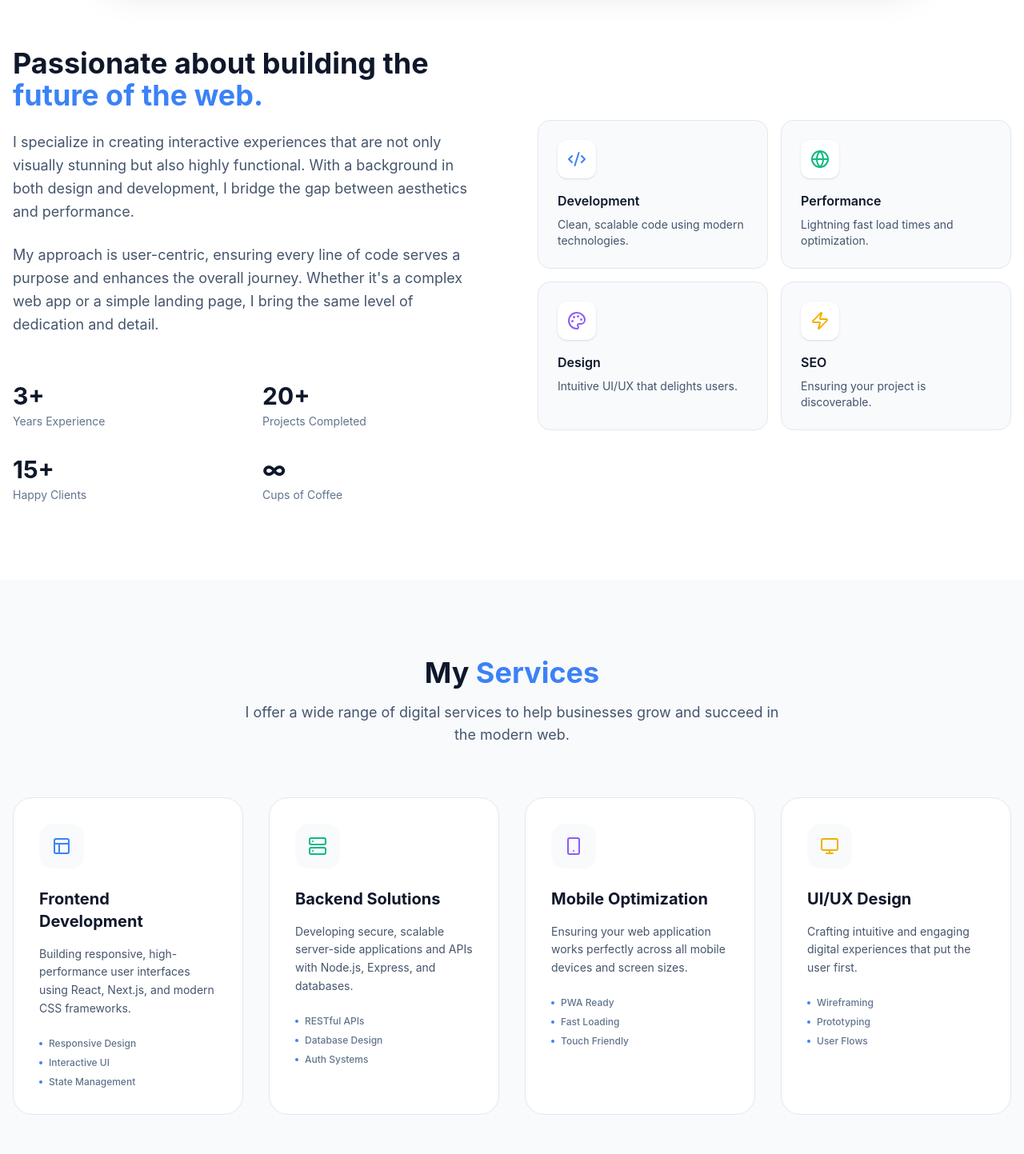
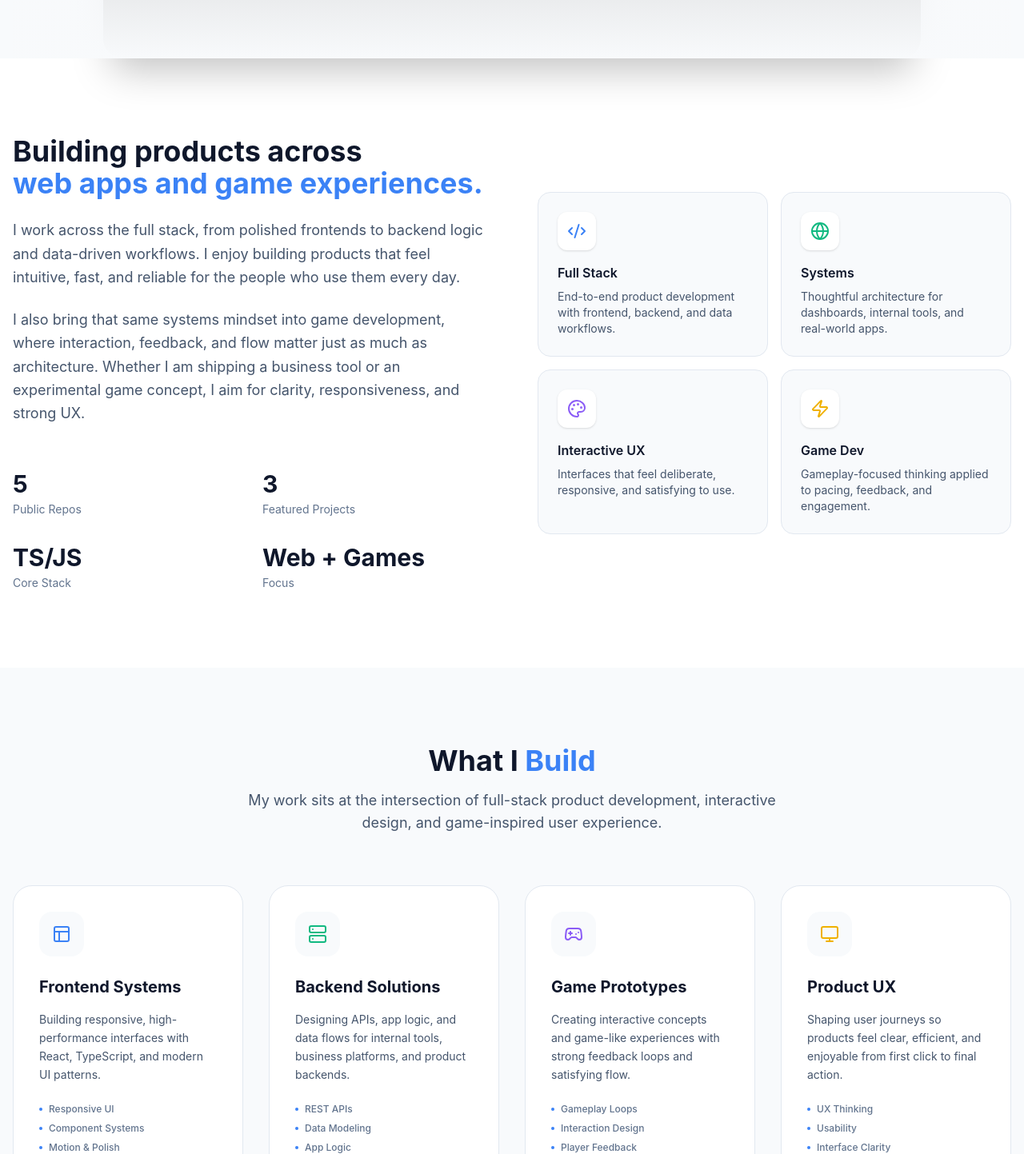
Before and after one commit to karamihantristankyle/Portfolio, a React (Vite) app: page / in a window 1280 px wide. Shown: the part 1327-2770 px from the top of the page at 80% size. Built offline with nearby package versions, Linux system fonts and the light colour scheme; grey boxes are pictures that could not be loaded.

Commit message:
feat: polish portfolio around github projects

```diff
--- a/src/components/About.tsx
+++ b/src/components/About.tsx
@@ -3,10 +3,10 @@ import { motion } from 'framer-motion';
 import { Code2, Palette, Globe, Zap } from 'lucide-react';
 
 const stats = [
-  { label: 'Years Experience', value: '3+' },
-  { label: 'Projects Completed', value: '20+' },
-  { label: 'Happy Clients', value: '15+' },
-  { label: 'Cups of Coffee', value: '∞' },
+  { label: 'Public Repos', value: '5' },
+  { label: 'Featured Projects', value: '3' },
+  { label: 'Core Stack', value: 'TS/JS' },
+  { label: 'Focus', value: 'Web + Games' },
 ];
 
 const About = () => {
@@ -21,14 +21,14 @@ const About = () => {
             className="space-y-6"
           >
             <h2 className="text-3xl md:text-4xl font-bold text-slate-900 dark:text-white">
-              Passionate about building the <br />
-              <span className="text-primary">future of the web.</span>
+              Building products across <br />
+              <span className="text-primary">web apps and game experiences.</span>
             </h2>
             <p className="text-lg text-slate-600 dark:text-slate-400 leading-relaxed">
-              I specialize in creating interactive experiences that are not only visually stunning but also highly functional. With a background in both design and development, I bridge the gap between aesthetics and performance.
+              I work across the full stack, from polished frontends to backend logic and data-driven workflows. I enjoy building products that feel intuitive, fast, and reliable for the people who use them every day.
             </p>
             <p className="text-lg text-slate-600 dark:text-slate-400 leading-relaxed">
-              My approach is user-centric, ensuring every line of code serves a purpose and enhances the overall journey. Whether it's a complex web app or a simple landing page, I bring the same level of dedication and detail.
+              I also bring that same systems mindset into game development, where interaction, feedback, and flow matter just as much as architecture. Whether I am shipping a business tool or an experimental game concept, I aim for clarity, responsiveness, and strong UX.
             </p>
 
             <div className="grid grid-cols-2 gap-8 pt-8">
@@ -49,26 +49,26 @@ const About = () => {
           >
             <FeatureCard
               icon={<Code2 className="text-primary" />}
-              title="Development"
-              desc="Clean, scalable code using modern technologies."
+              title="Full Stack"
+              desc="End-to-end product development with frontend, backend, and data workflows."
               delay={0.2}
             />
             <FeatureCard
               icon={<Globe className="text-secondary" />}
-              title="Performance"
-              desc="Lightning fast load times and optimization."
+              title="Systems"
+              desc="Thoughtful architecture for dashboards, internal tools, and real-world apps."
               delay={0.3}
             />
             <FeatureCard
               icon={<Palette className="text-accent" />}
-              title="Design"
-              desc="Intuitive UI/UX that delights users."
+              title="Interactive UX"
+              desc="Interfaces that feel deliberate, responsive, and satisfying to use."
               delay={0.4}
             />
             <FeatureCard
               icon={<Zap className="text-yellow-500" />}
-              title="SEO"
-              desc="Ensuring your project is discoverable."
+              title="Game Dev"
+              desc="Gameplay-focused thinking applied to pacing, feedback, and engagement."
               delay={0.5}
             />
           </motion.div>
--- a/src/components/Footer.tsx
+++ b/src/components/Footer.tsx
@@ -1,5 +1,5 @@
 import { type ReactNode } from 'react';
-import { Github, Linkedin, Twitter, Instagram } from 'lucide-react';
+import { Github, Mail } from 'lucide-react';
 
 const Footer = () => {
   return (
@@ -7,14 +7,12 @@ const Footer = () => {
       <div className="max-w-7xl mx-auto">
         <div className="flex flex-col md:flex-row justify-between items-center gap-8">
           <div className="text-2xl font-bold bg-gradient-to-r from-primary to-accent bg-clip-text text-transparent">
-            Tan's Portfolio
+            Tristan's Portfolio
           </div>
 
           <div className="flex space-x-6">
-            <SocialLink href="#" icon={<Github size={20} />} />
-            <SocialLink href="#" icon={<Linkedin size={20} />} />
-            <SocialLink href="#" icon={<Twitter size={20} />} />
-            <SocialLink href="#" icon={<Instagram size={20} />} />
+            <SocialLink href="https://github.com/karamihantristankyle" icon={<Github size={20} />} external />
+            <SocialLink href="mailto:karamihan.tristankyle@gmail.com" icon={<Mail size={20} />} />
           </div>
 
           <div className="text-sm text-slate-500 dark:text-slate-500">
@@ -26,9 +24,11 @@ const Footer = () => {
   );
 };
 
-const SocialLink = ({ href, icon }: { href: string; icon: ReactNode }) => (
+const SocialLink = ({ href, icon, external = false }: { href: string; icon: ReactNode; external?: boolean }) => (
   <a
     href={href}
+    target={external ? '_blank' : undefined}
+    rel={external ? 'noopener noreferrer' : undefined}
     className="w-10 h-10 rounded-full bg-slate-50 dark:bg-slate-900 flex items-center justify-center text-slate-600 dark:text-slate-400 hover:bg-primary hover:text-white transition-all"
   >
     {icon}
--- a/src/components/Navbar.tsx
+++ b/src/components/Navbar.tsx
@@ -1,6 +1,6 @@
 import { useState, useEffect } from 'react';
 import { motion, AnimatePresence } from 'framer-motion';
-import { Menu, X, Github, Linkedin, Mail } from 'lucide-react';
+import { Menu, X, Github, Mail } from 'lucide-react';
 import { cn } from '../lib/utils';
 import ThemeToggle from './ThemeToggle';
 
@@ -41,7 +41,7 @@ const Navbar = () => {
               animate={{ opacity: 1, x: 0 }}
               className="text-2xl font-bold bg-gradient-to-r from-primary to-accent bg-clip-text text-transparent"
             >
-              Tan's Portfolio
+              Tristan's Portfolio
             </motion.div>
             <motion.div
               initial={{ opacity: 0 }}
@@ -64,11 +64,11 @@ const Navbar = () => {
               </a>
             ))}
             <div className="flex items-center space-x-4 ml-4 border-l border-slate-200 dark:border-slate-800 pl-4">
-              <a href="https://github.com" target="_blank" rel="noopener noreferrer" className="text-slate-600 dark:text-slate-300 hover:text-primary">
+              <a href="https://github.com/karamihantristankyle" target="_blank" rel="noopener noreferrer" className="text-slate-600 dark:text-slate-300 hover:text-primary">
                 <Github size={20} />
               </a>
-              <a href="https://linkedin.com" target="_blank" rel="noopener noreferrer" className="text-slate-600 dark:text-slate-300 hover:text-primary">
-                <Linkedin size={20} />
+              <a href="mailto:karamihan.tristankyle@gmail.com" className="text-slate-600 dark:text-slate-300 hover:text-primary">
+                <Mail size={20} />
               </a>
             </div>
           </div>
@@ -106,13 +106,10 @@ const Navbar = () => {
                 </a>
               ))}
               <div className="flex space-x-6 px-3 pt-4">
-                <a href="https://github.com" className="text-slate-600 dark:text-slate-300">
+                <a href="https://github.com/karamihantristankyle" target="_blank" rel="noopener noreferrer" className="text-slate-600 dark:text-slate-300">
                   <Github size={20} />
                 </a>
-                <a href="https://linkedin.com" className="text-slate-600 dark:text-slate-300">
-                  <Linkedin size={20} />
-                </a>
-                <a href="mailto:hello@example.com" className="text-slate-600 dark:text-slate-300">
+                <a href="mailto:karamihan.tristankyle@gmail.com" className="text-slate-600 dark:text-slate-300">
                   <Mail size={20} />
                 </a>
               </div>
--- a/src/components/Projects.tsx
+++ b/src/components/Projects.tsx
@@ -1,33 +1,48 @@
 import { motion } from 'framer-motion';
 import { ExternalLink, Github, ArrowRight } from 'lucide-react';
 
+const githubProfile = 'https://github.com/karamihantristankyle';
+const githubRepos = `${githubProfile}?tab=repositories`;
+
 const projects = [
   {
-    title: 'CAPstoned',
-    category: 'E-Commerce',
-    image: `${import.meta.env.BASE_URL}CAPstoned.png`,
-    description: 'A premium, high-end headwear e-commerce website built with Next.js, Tailwind CSS, and Framer Motion.',
-    tech: ['Next.js', 'TypeScript', 'Tailwind', 'Framer Motion'],
-    link: '#',
-    github: '#',
-  },
-  {
-    title: 'Inventory & POS System',
-    category: 'Full Stack / Business',
-    image: `${import.meta.env.BASE_URL}Cafestone.png`,
-    description: 'A modern POS & Inventory System for Coffee Shops, featuring real-time tracking and automated checkout.',
-    tech: ['React', 'Node.js', 'SQLite', 'Tailwind'],
-    link: '#',
-    github: '#',
+    title: 'MotoTrack',
+    category: 'Featured / Full Stack',
+    description: 'A featured full-stack concept focused on tracking workflows, clean operational visibility, and product usability.',
+    tech: ['Full Stack', 'Tracking UI', 'Dashboards', 'Workflow UX'],
+    link: githubRepos,
+    linkLabel: 'Browse GitHub',
+    github: githubProfile,
+    eyebrow: 'Tracking-focused build',
+    summary: 'Built around visibility, flow, and management.',
+    highlights: ['Operations', 'Monitoring', 'Clear UX'],
+    gradient: 'from-sky-500 via-cyan-500 to-blue-700',
   },
   {
     title: 'StressBuster',
-    category: 'Web Experience',
-    image: `${import.meta.env.BASE_URL}stressbuster.png`,
-    description: 'A sensory experience designed to melt away anxiety through soothing gameplay and ethereal soundscapes.',
-    tech: ['HTML', 'Tailwind CSS', 'Lucide', 'AOS'],
-    link: '#',
-    github: '#',
+    category: 'Featured / Game Dev',
+    description: 'A sensory web experience designed to ease tension through soothing interaction, playful feedback, and a focused mood.',
+    tech: ['HTML', 'Tailwind CSS', 'Interactive Design', 'Game Feel'],
+    link: githubRepos,
+    linkLabel: 'Browse GitHub',
+    github: githubProfile,
+    eyebrow: 'Interactive experience',
+    summary: 'Game-inspired design with atmosphere and feedback.',
+    highlights: ['Mood', 'Play', 'Feedback'],
+    gradient: 'from-violet-500 via-fuchsia-500 to-indigo-700',
+  },
+  {
+    title: 'AttendanceScheduleManager',
+    category: 'Featured / Productivity',
+    description: 'A full-stack attendance and schedule manager built with React, TypeScript, Express, and Vite.',
+    tech: ['React', 'TypeScript', 'Express', 'Vite'],
+    link: 'https://github.com/karamihantristankyle/Schedule-Attendance-Manager',
+    linkLabel: 'Open Repository',
+    github: 'https://github.com/karamihantristankyle/Schedule-Attendance-Manager',
+    eyebrow: 'Business workflow app',
+    summary: 'Scheduling and attendance in one focused workflow.',
+    highlights: ['Schedules', 'Attendance', 'Admin'],
+    gradient: 'from-emerald-500 via-teal-500 to-cyan-700',
   },
 ];
 
@@ -41,14 +56,16 @@ const Projects = () => {
               Featured <span className="text-primary">Projects</span>
             </h2>
             <p className="text-lg text-slate-600 dark:text-slate-400 max-w-2xl">
-              A selection of my recent work, showcasing my skills in full-stack development and design.
+              A curated set of work pulled from the direction of my GitHub portfolio, with my top three projects front and center.
             </p>
           </div>
           <a
-            href="#"
+            href={githubRepos}
+            target="_blank"
+            rel="noopener noreferrer"
             className="flex items-center gap-2 text-primary font-semibold hover:gap-3 transition-all"
           >
-            View All Projects
+            View All On GitHub
             <ArrowRight size={20} />
           </a>
         </div>
@@ -63,26 +80,28 @@ const Projects = () => {
               viewport={{ once: true }}
               className="group bg-white dark:bg-slate-900 rounded-3xl overflow-hidden border border-slate-200 dark:border-slate-800 hover:shadow-2xl transition-all"
             >
-              <div className="relative h-64 overflow-hidden">
-                <img
-                  src={project.image}
-                  alt={project.title}
-                  className="w-full h-auto object-top transition-transform duration-[3000ms] ease-in-out group-hover:-translate-y-[calc(100%-256px)]"
-                />
-                <div className="absolute inset-0 bg-gradient-to-t from-black/60 via-transparent to-transparent opacity-0 group-hover:opacity-100 transition-opacity flex items-end p-6 pointer-events-none">
-                  <div className="flex gap-4 pointer-events-auto">
-                    <a
-                      href={project.link}
-                      className="p-3 bg-white text-slate-900 rounded-full hover:bg-primary hover:text-white transition-colors"
-                    >
-                      <ExternalLink size={20} />
-                    </a>
-                    <a
-                      href={project.github}
-                      className="p-3 bg-white text-slate-900 rounded-full hover:bg-primary hover:text-white transition-colors"
-                    >
-                      <Github size={20} />
-                    </a>
+              <div className={`relative h-64 overflow-hidden bg-gradient-to-br ${project.gradient}`}>
+                <div className="absolute inset-0 bg-[radial-gradient(circle_at_top_right,_rgba(255,255,255,0.25),_transparent_35%),linear-gradient(to_bottom,_rgba(255,255,255,0.08),_transparent)]" />
+                <div className="relative h-full flex flex-col justify-between p-6 text-white">
+                  <div className="flex items-start justify-between gap-4">
+                    <span className="inline-flex px-3 py-1 rounded-full bg-white/15 border border-white/20 text-xs font-semibold uppercase tracking-[0.2em]">
+                      {project.eyebrow}
+                    </span>
+                    <Github size={20} className="text-white/80" />
+                  </div>
+                  <div>
+                    <div className="text-white/70 text-sm mb-2">{project.summary}</div>
+                    <div className="text-3xl font-black leading-tight">{project.title}</div>
+                  </div>
+                  <div className="flex flex-wrap gap-2">
+                    {project.highlights.map((highlight) => (
+                      <span
+                        key={highlight}
+                        className="px-3 py-1 rounded-full text-xs font-medium bg-slate-950/20 border border-white/15"
+                      >
+                        {highlight}
+                      </span>
+                    ))}
                   </div>
                 </div>
               </div>
@@ -107,6 +126,26 @@ const Projects = () => {
                     </span>
                   ))}
                 </div>
+                <div className="flex flex-wrap gap-3 mt-6">
+                  <a
+                    href={project.link}
+                    target="_blank"
+                    rel="noopener noreferrer"
+                    className="inline-flex items-center gap-2 px-4 py-2 rounded-full bg-primary text-white text-sm font-semibold hover:bg-primary/90 transition-colors"
+                  >
+                    {project.linkLabel}
+                    <ExternalLink size={16} />
+                  </a>
+                  <a
+                    href={project.github}
+                    target="_blank"
+                    rel="noopener noreferrer"
+                    className="inline-flex items-center gap-2 px-4 py-2 rounded-full border border-slate-200 dark:border-slate-700 text-slate-700 dark:text-slate-300 text-sm font-semibold hover:border-primary hover:text-primary transition-colors"
+                  >
+                    GitHub
+                    <Github size={16} />
+                  </a>
+                </div>
               </div>
             </motion.div>
           ))}
--- a/src/components/Services.tsx
+++ b/src/components/Services.tsx
@@ -1,30 +1,30 @@
 import { motion } from 'framer-motion';
-import { Layout, Server, Smartphone, Monitor } from 'lucide-react';
+import { Layout, Server, Gamepad2, Monitor } from 'lucide-react';
 
 const services = [
   {
-    title: 'Frontend Development',
+    title: 'Frontend Systems',
     icon: <Layout className="text-primary" />,
-    description: 'Building responsive, high-performance user interfaces using React, Next.js, and modern CSS frameworks.',
-    features: ['Responsive Design', 'Interactive UI', 'State Management'],
+    description: 'Building responsive, high-performance interfaces with React, TypeScript, and modern UI patterns.',
+    features: ['Responsive UI', 'Component Systems', 'Motion & Polish'],
   },
   {
     title: 'Backend Solutions',
     icon: <Server className="text-secondary" />,
-    description: 'Developing secure, scalable server-side applications and APIs with Node.js, Express, and databases.',
-    features: ['RESTful APIs', 'Database Design', 'Auth Systems'],
+    description: 'Designing APIs, app logic, and data flows for internal tools, business platforms, and product backends.',
+    features: ['REST APIs', 'Data Modeling', 'App Logic'],
   },
   {
-    title: 'Mobile Optimization',
-    icon: <Smartphone className="text-accent" />,
-    description: 'Ensuring your web application works perfectly across all mobile devices and screen sizes.',
-    features: ['PWA Ready', 'Fast Loading', 'Touch Friendly'],
+    title: 'Game Prototypes',
+    icon: <Gamepad2 className="text-accent" />,
+    description: 'Creating interactive concepts and game-like experiences with strong feedback loops and satisfying flow.',
+    features: ['Gameplay Loops', 'Interaction Design', 'Player Feedback'],
   },
   {
-    title: 'UI/UX Design',
+    title: 'Product UX',
     icon: <Monitor className="text-yellow-500" />,
-    description: 'Crafting intuitive and engaging digital experiences that put the user first.',
-    features: ['Wireframing', 'Prototyping', 'User Flows'],
+    description: 'Shaping user journeys so products feel clear, efficient, and enjoyable from first click to final action.',
+    features: ['UX Thinking', 'Usability', 'Interface Clarity'],
   },
 ];
 
@@ -34,10 +34,10 @@ const Services = () => {
       <div className="max-w-7xl mx-auto">
         <div className="text-center mb-16">
           <h2 className="text-3xl md:text-4xl font-bold text-slate-900 dark:text-white mb-4">
-            My <span className="text-primary">Services</span>
+            What I <span className="text-primary">Build</span>
           </h2>
           <p className="text-lg text-slate-600 dark:text-slate-400 max-w-2xl mx-auto">
-            I offer a wide range of digital services to help businesses grow and succeed in the modern web.
+            My work sits at the intersection of full-stack product development, interactive design, and game-inspired user experience.
           </p>
         </div>
 
--- a/src/components/Skills.tsx
+++ b/src/components/Skills.tsx
@@ -3,15 +3,15 @@ import { motion } from 'framer-motion';
 const skillCategories = [
   {
     title: 'Frontend',
-    skills: ['React', 'TypeScript', 'Next.js', 'Tailwind CSS', 'Framer Motion', 'Redux'],
+    skills: ['React', 'TypeScript', 'Next.js', 'Tailwind CSS', 'Framer Motion', 'Vite'],
   },
   {
     title: 'Backend',
-    skills: ['Node.js', 'Express', 'PostgreSQL', 'MongoDB', 'GraphQL', 'REST API'],
+    skills: ['Node.js', 'Express', 'REST APIs', 'SQLite', 'PostgreSQL', 'Auth Flows'],
   },
   {
-    title: 'Tools',
-    skills: ['Git', 'Docker', 'AWS', 'Firebase', 'Figma', 'Jest'],
+    title: 'Workflow & Game Dev',
+    skills: ['GitHub', 'Gameplay Prototyping', 'Interaction Design', 'UI Systems', 'Testing', 'Deployment'],
   },
 ];
 
@@ -24,7 +24,7 @@ const Skills = () => {
             Technical <span className="text-primary">Skills</span>
           </h2>
           <p className="text-lg text-slate-600 dark:text-slate-400 max-w-2xl mx-auto">
-            My toolkit is constantly evolving, but these are the core technologies I use to bring ideas to life.
+            These are the technologies and workflows I lean on when building full-stack apps, internal tools, and interactive projects.
           </p>
         </div>
 
```
Also changed, not shown: src/components/Hero.tsx (+10 -8 lines).
